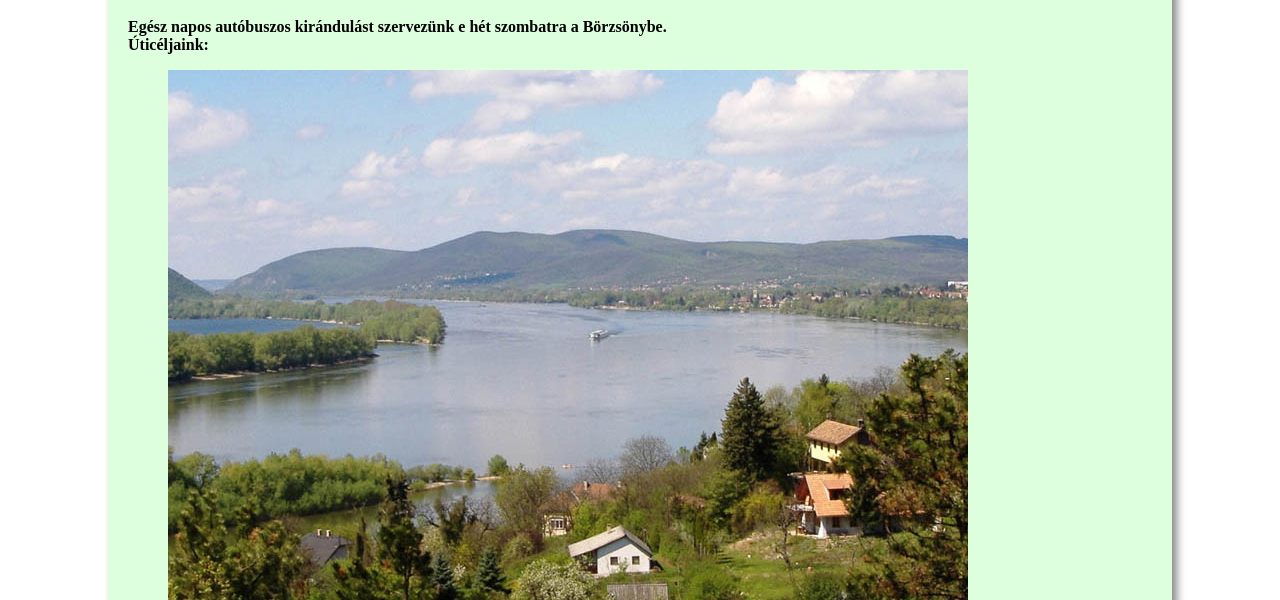
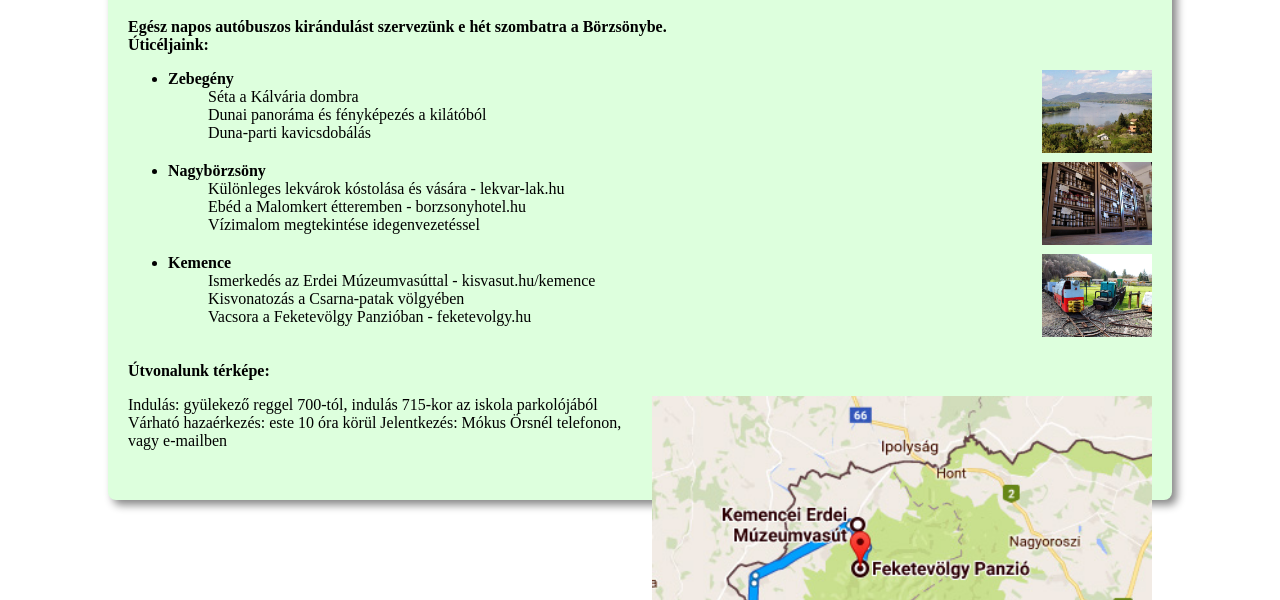
Before and after one commit to Martin65432/Masodik-anyag, a plain HTML site: page index.html in a window 1280 px wide. Shown: the part 200-800 px from the top of the page. Drawn offline with Linux system fonts and the light colour scheme.

Commit message:
Második kommit

```diff
--- a/index.html
+++ b/index.html
@@ -23,25 +23,27 @@
             </ul>
         </li>
         <li class='listaelem'>
+            <img src='./images/lekvarlak.jpg' alt='lekvárlak' />
             <b>Nagybörzsöny</b>
-            Különleges lekvárok kóstolása és vására - lekvar-lak.hu
-            Ebéd a Malomkert étteremben - borzsonyhotel.hu
-            Vízimalom megtekintése idegenvezetéssel
+            <ul class="belso">
+                <li>Különleges lekvárok kóstolása és vására - lekvar-lak.hu</li>
+                <li>Ebéd a Malomkert étteremben - borzsonyhotel.hu</li>
+                <li>Vízimalom megtekintése idegenvezetéssel</li>
+            </ul>
+
         </li>
         <li class='listaelem'>
+            <img src='./images/kisvasut.jpg' alt='kisvasut' />
             <b>Kemence</b>
-            Ismerkedés az Erdei Múzeumvasúttal - kisvasut.hu/kemence
-            Kisvonatozás a Csarna-patak völgyében
-            Vacsora a Feketevölgy Panzióban - feketevolgy.hu
+            <ul class="belso">
+                <li>Ismerkedés az Erdei Múzeumvasúttal - kisvasut.hu/kemence</li>
+                <li>Kisvonatozás a Csarna-patak völgyében</li>
+                <li>Vacsora a Feketevölgy Panzióban - feketevolgy.hu</li>
+            </ul>
         </li>
     </ul>
-
-
-
-
-
-
-Útvonalunk térképe:
+    <p><b>Útvonalunk térképe:</b></p>
+    <img id='terkep' src='./images/borzsony_utvonal.jpg' alt='útvonal' />
 
 
 Indulás:
--- a/stilus.css
+++ b/stilus.css
@@ -1,3 +1,7 @@
+/* * {
+    border: 1px solid green;
+} */
+
 html {
     background-color: #fff;
     padding-top: 30px;
@@ -26,4 +30,14 @@ p {
 
 .belso {
     list-style-type: none;
+    padding-bottom: 20px;
 }
+
+img {
+    width: 110px;
+    float: right;
+}
+
+#terkep {
+    width: 500px;
+}
```
